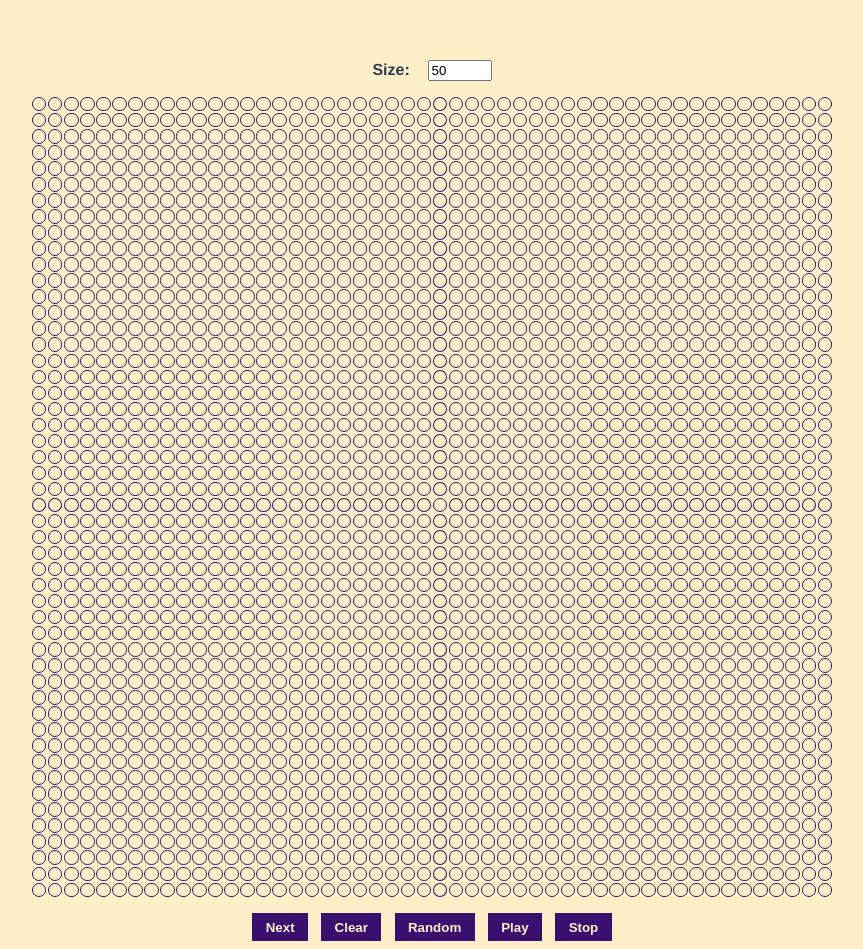
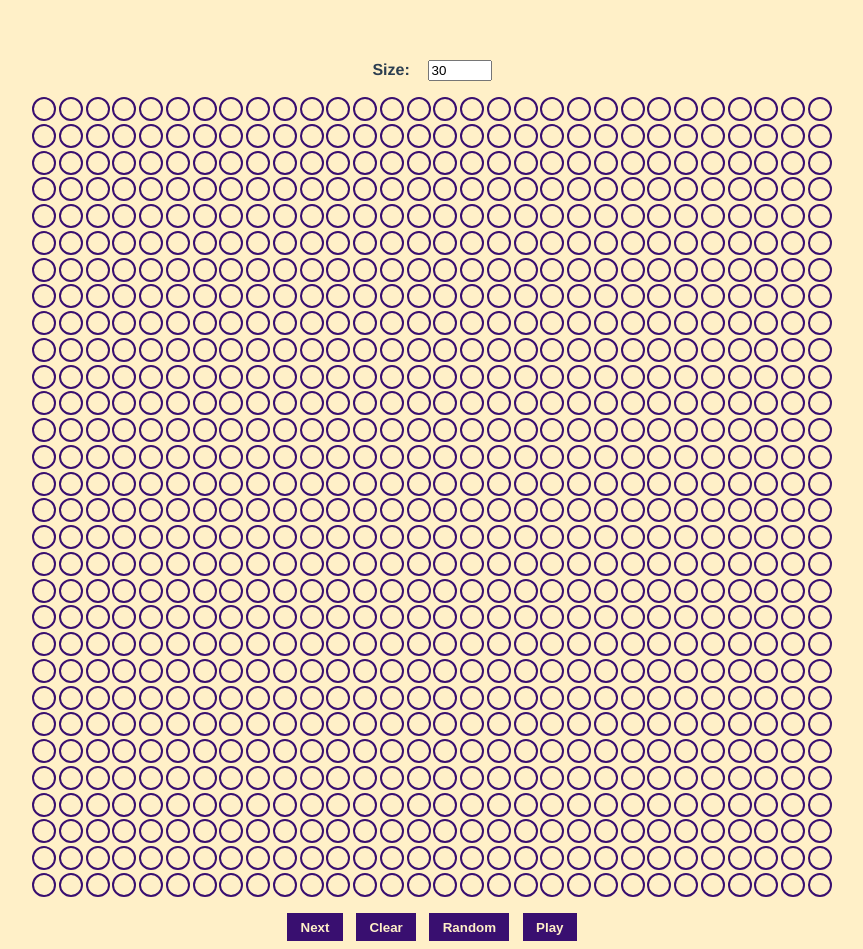
Before and after one commit to mCornish/conway-game, a Vue app: page / in a window 1280 px wide. Shown: the whole page, without its empty margins (208-1071 px from the left). Built offline with nearby package versions, Linux system fonts and the light colour scheme.

Commit message:
Improves misc UI.

```diff
--- a/src/App.vue
+++ b/src/App.vue
@@ -2,8 +2,7 @@
   <div id="app">
     <ConwayGame
       class="ConwayGame"
-      :initial-width="50"
-      :initial-height="50"
+      :initial-size="30"
     />
   </div>
 </template>
@@ -49,7 +48,7 @@ label {
   font-weight: bold;
 }
 
-.ConwayGame .grid-container {
+.ConwayGame .grid {
   width: 50em;
   height: 50em;
 }
--- a/src/components/ConwayGame.vue
+++ b/src/components/ConwayGame.vue
@@ -1,73 +1,41 @@
 <template>
 <div class="container">
   <div class="size-control">
-    <!-- <label for="size-width">Width:</label>
+    <label for="size-control">Size: </label>
     <input
-      id="size-width"
-      @change="(e) => setGridSize(e.target.value, height)"
-      :value="width"
-      type="number"
-      max="100"
-      min="0"
-    /> -->
-    <label for="size-height">Size: </label>
-    <input
-      id="size-height"
-      @change="(e) => setGridSize(e.target.value, e.target.value)"
-      :value="height"
+      id="size-control"
+      v-model.number="size"
       type="number"
       max="100"
       min="0"
     />
   </div>
 
-  <div class="grid-container" ref="grid">
-    <div
-      class="grid"
-      :style="{
-        gridTemplateRows: `repeat(${cells.length}, 1fr)`,
-        gridTemplateColumns: `repeat(${cells[0].length}, 1fr)`,
-        gridGap: `${5 / Math.min(width, height)}em`
-      }"
-    >
-      <template
-        v-for="(cellRow, row) in cells"
-      >
-        <Cell
-          v-for="(isAlive, column) in cellRow"
-          :key="`${row}-${column}`"
-          :grid-width="Number(width)"
-          :grid-height="Number(height)"
-          :is-alive="!!isAlive"
-          @click.native="() => updateCell(row, column, !isAlive)"
-        />
-      </template>
-    </div>
-  </div>
+  <MatrixGrid
+    :matrix="cells"
+  />
 
   <div class="buttons">
     <button @click="nextGeneration">Next</button>
     <button @click="clear">Clear</button>
     <button @click="random">Random</button>
-    <button @click="play">Play</button>
-    <button @click="stop">Stop</button>
+    <button
+      @click="isPlaying ? stop() : play()"
+    >{{isPlaying ? 'Stop' : 'Play'}}</button>
   </div>
 </div>
 </template>
 
 <script>
-import Cell from './Cell';
+import { debounce as _debounce } from 'lodash';
+import MatrixGrid from './MatrixGrid';
 import { Generation, nextGeneration } from '../game';
 
 export default {
-  name: "ConwayGame",
-  components: { Cell },
+  name: 'ConwayGame',
+  components: { MatrixGrid },
   props: {
-    initialWidth: {
-      type: Number,
-      default: 10
-    },
-    initialHeight: {
+    initialSize: {
       type: Number,
       default: 10
     }
@@ -75,19 +43,26 @@ export default {
   data() {
     return {
       cells: [],
-      height: this.initialHeight,
       isPlaying: false,
-      width: this.initialWidth,
+      size: this.initialSize,
     };
   },
   created() {
-    this.cells = Generation(this.width, this.height);
+    this.cells = Generation(this.size, this.size);
+  },
+  watch: {
+    size(newSize) {
+      console.log("size -> newSize", Number(newSize))
+      this.setGridSize(Number(newSize))
+    }
   },
   methods: {
     clear() {
-      this.cells = Generation(this.width, this.height);
+      this.isPlaying = false;
+      this.cells = Generation(this.size, this.size);
     },
     nextGeneration() {
+      this.isPlaying = false;
       this.cells = nextGeneration(this.cells);
     },
     play() {
@@ -102,11 +77,10 @@ export default {
     random() {
       this.cells = this.cells.map(cellRow => cellRow.map(randomIsAlive))
     },
-    setGridSize(width, height) {
-      this.updateGrid(width, height);
-      this.width = width;
-      this.height = height;
-    },
+    setGridSize: _debounce(function(size) {
+      this.updateGrid(size);
+      this.size = size;
+    }, 200),
     stop() {
       this.isPlaying = false;
     },
@@ -115,8 +89,8 @@ export default {
       newCells[row][column] = Number(isAlive);
       this.cells = newCells;
     },
-    updateGrid(width, height) {
-      this.cells = Generation(width, height);
+    updateGrid(size) {
+      this.cells = Generation(size, size);
     }
   }
 };
@@ -124,7 +98,6 @@ export default {
 function randomIsAlive() {
   return Number(Math.random() > .5);
 }
-
 </script>
 
 <!-- Add "scoped" attribute to limit CSS to this component only -->
@@ -144,13 +117,4 @@ function randomIsAlive() {
     margin-left: 1em;
   }
 }
-.grid {
-  display: grid;
-  width: 100%;
-  height: 100%;
-}
-.row {
-  display: flex;
-  width: 100%;
-}
 </style>
--- a/src/components/Cell.vue
+++ b/src/components/MatrixCell.vue
@@ -14,7 +14,7 @@
 
 <script>
 export default {
-  name: "Cell",
+  name: 'GridCell',
   props: {
     gridWidth: {
       type: Number,
--- /dev/null
+++ b/src/components/MatrixGrid.vue
@@ -0,0 +1,58 @@
+<template>
+<div
+  class="grid"
+  :style="{
+    gridTemplateRows: `repeat(${height}, 1fr)`,
+    gridTemplateColumns: `repeat(${width}, 1fr)`,
+    gridGap: `${5 / Math.min(width, height)}em`
+  }"
+>
+  <template
+    v-for="(cellRow, row) in matrix"
+  >
+    <MatrixCell
+      v-for="(isAlive, column) in cellRow"
+      :key="`${row}-${column}`"
+      :grid-width="Number(width)"
+      :grid-height="Number(height)"
+      :is-alive="!!isAlive"
+      @click.native="() => updateCell(row, column, !isAlive)"
+    />
+  </template>
+</div>
+</template>
+
+<script>
+import MatrixCell from './MatrixCell';
+
+export default {
+  name: 'Grid',
+  components: { MatrixCell },
+  props: {
+    matrix: {
+      type: Array,
+      required: true,
+      default: () => [],
+      validator(value) {
+        return value.every(row => row.every(n => n === 0 || n === 1));
+      }
+    }
+  },
+  computed: {
+    height() {
+      return this.matrix.length;
+    },
+    width() {
+      return this.matrix.length ? this.matrix[0].length : 0;
+    }
+  }
+};
+</script>
+
+<style scoped lang="scss">
+.grid {
+  display: grid;
+  width: 100%;
+  height: 100%;
+}
+</style>
```
